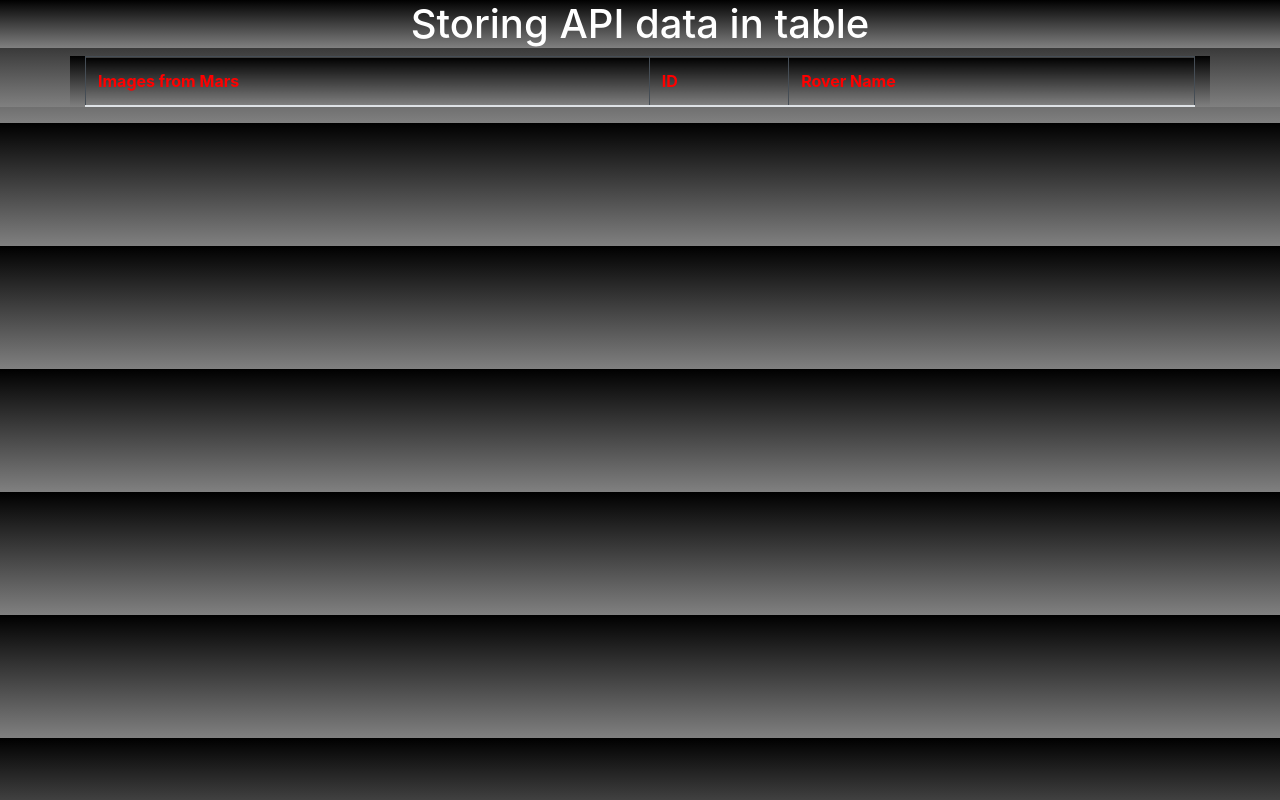
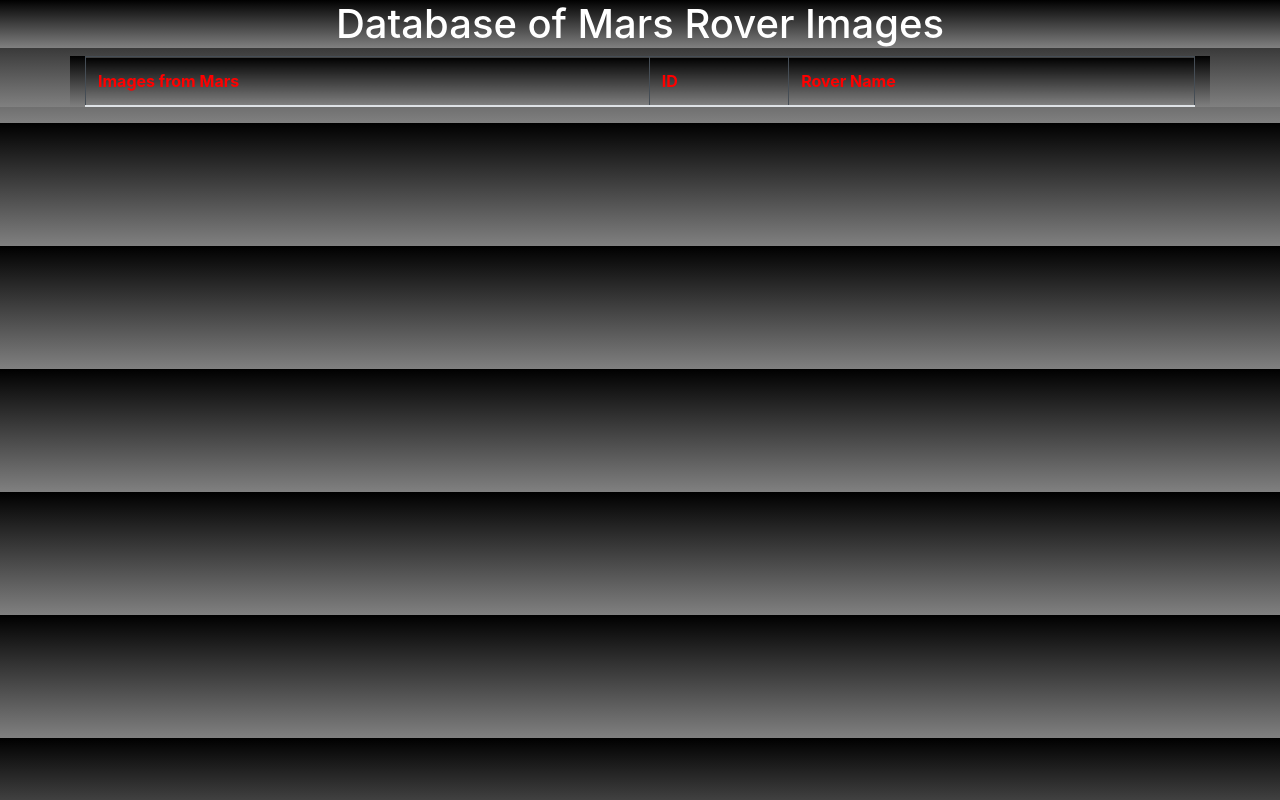
Before and after one commit to PrimitiveJ/NASA-Rover-Images-Custom-Database, a plain HTML site: page index.html in a window 1280 px wide. Drawn offline with nearby package versions, Linux system fonts and the light colour scheme; no server answers.

Commit message:
changed title

```diff
--- a/index.html
+++ b/index.html
@@ -36,7 +36,7 @@
     </style>
 </head>
 <body>
-    <h1 class ="text-center">Storing API data in table</h1>
+    <h1 class ="text-center">Database of Mars Rover Images</h1>
     <div class = "container">
         <table class="table table-bordered">
             <thead class = "table-dark">
```
